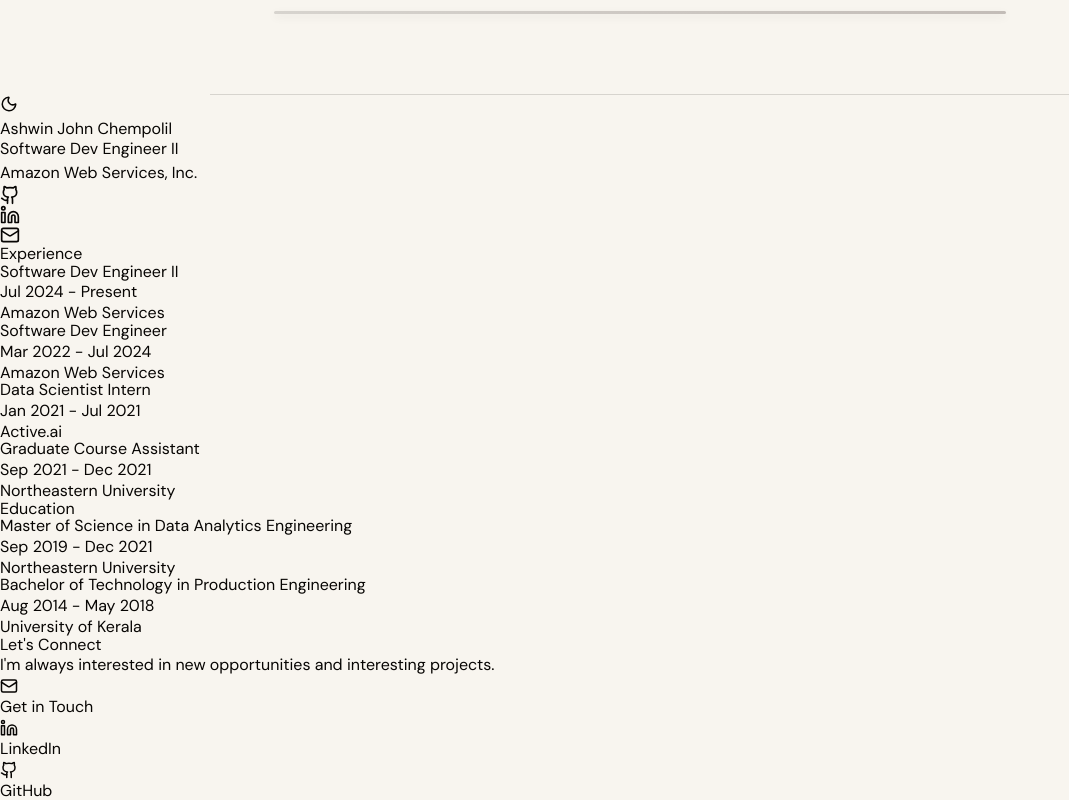
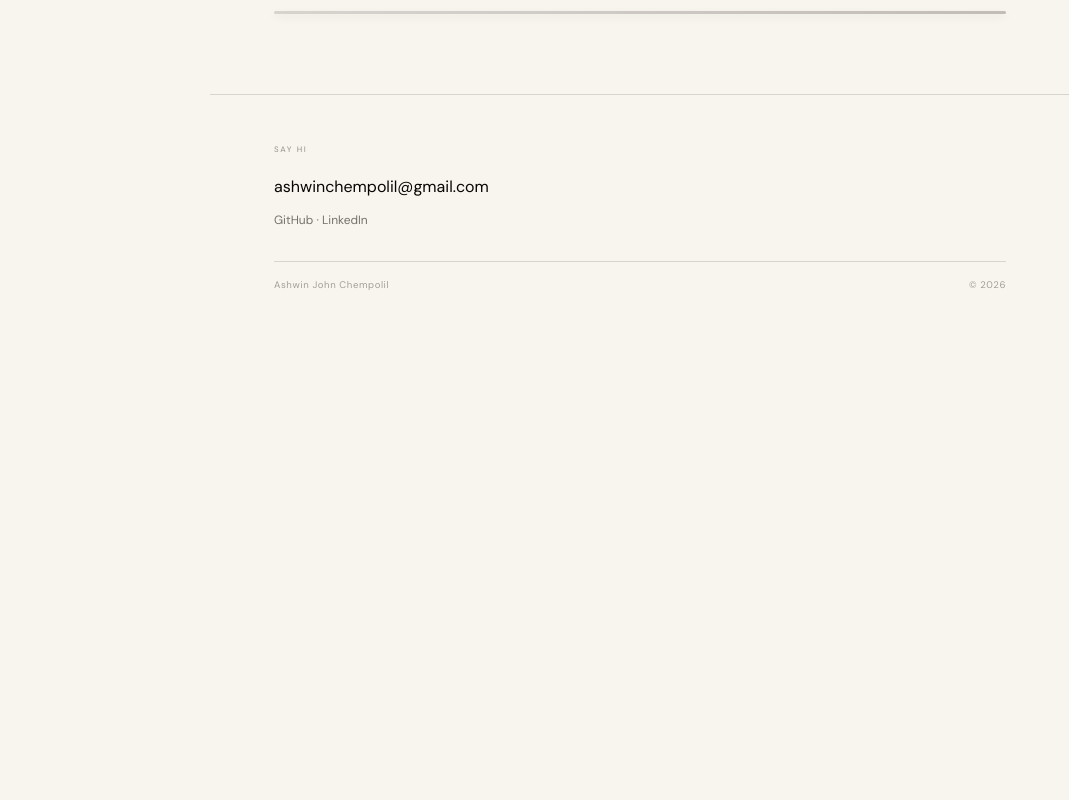
Before and after one commit to ashwinjohn3/ajc-portfolio, a Next.js app: page / in a window 1280 px wide. Shown: the part 1760-2560 px from the top of the page, without its empty margins (0-1069 px from the left). After the commit the page ends 2116 px from the top, so only its background shows below. Built offline with nearby package versions, Linux system fonts and the light colour scheme.

Commit message:
feat: assemble full Kinetic Light portfolio

```diff
--- a/app/page.tsx
+++ b/app/page.tsx
@@ -1,185 +1,23 @@
 // app/page.tsx
-'use client';
+import Nav from './components/Nav'
+import Hero from './components/Hero'
+import SectionTable from './components/SectionTable'
+import Shelf from './components/Shelf'
+import Footer from './components/Footer'
+import { EXPERIENCE, EDUCATION, GAMES, MOVIES, TV_SHOWS } from '../utils/constants'
 
-import { useState, useEffect } from 'react';
-import { useTheme } from 'next-themes';
-import { Github, Linkedin, Mail, Sun, Moon } from 'lucide-react';
-import { PERSONAL_INFO, EXPERIENCE, EDUCATION, GAMES, MOVIES, TV_SHOWS } from '../utils/constants';
-import Nav from './components/Nav';
-import Hero from './components/Hero';
-import SectionTable from './components/SectionTable';
-import Shelf from './components/Shelf';
-import Footer from './components/Footer';
-
-const Portfolio = () => {
-  const { theme, setTheme } = useTheme();
-  const [mounted, setMounted] = useState(false);
-
-  useEffect(() => {
-    setMounted(true);
-  }, []);
-
-  const toggleTheme = () => {
-    setTheme(theme === 'light' ? 'dark' : 'light');
-  };
-
-  // Don't render until mounted to prevent hydration mismatch
-  if (!mounted) {
-    return null;
-  }
-
-
-  const experiences = [
-    {
-      company: 'Amazon Web Services',
-      role: 'Software Dev Engineer II',
-      dates: 'Jul 2024 - Present',
-    },
-    {
-      company: 'Amazon Web Services',
-      role: 'Software Dev Engineer',
-      dates: 'Mar 2022 - Jul 2024',
-    },
-    {
-      company: 'Active.ai',
-      role: 'Data Scientist Intern',
-      dates: 'Jan 2021 - Jul 2021',
-    },
-    {
-      company: 'Northeastern University',
-      role: 'Graduate Course Assistant',
-      dates: 'Sep 2021 - Dec 2021',
-    }
-  ];
-
-  const education = [
-    {
-      institution: 'Northeastern University',
-      degree: 'Master of Science in Data Analytics Engineering',
-      dates: 'Sep 2019 - Dec 2021'
-    },
-    {
-      institution: 'University of Kerala',
-      degree: 'Bachelor of Technology in Production Engineering',
-      dates: 'Aug 2014 - May 2018'
-    }
-  ];
-
+export default function Page() {
   return (
-    <div className="portfolio-container">
+    <>
       <Nav />
+      <main>
         <Hero />
+        {/* SectionTable renders its own <section> — pass id directly to avoid nested <section><section> */}
         <SectionTable id="experience" heading="Experience" rows={EXPERIENCE} />
         <SectionTable id="education" heading="Education" rows={EDUCATION} />
         <Shelf games={GAMES} movies={MOVIES} tvShows={TV_SHOWS} />
-      {/* Animated Background */}
-      <div className="background">
-        <div className="dots-layer main-dots"></div>
-      </div>
-
-      {/* Theme Toggle */}
-      <button
-        onClick={toggleTheme}
-        className="theme-toggle-fixed"
-        aria-label="Toggle theme"
-      >
-        {theme === 'light' ? <Moon size={18} /> : <Sun size={18} />}
-      </button>
-
-      {/* Main Content Container */}
-      <div className="content-box">
-        {/* Hero Section */}
-        <section className="hero">
-          <div className="hero-content">
-            <h1 className="hero-name">{PERSONAL_INFO.name}</h1>
-          </div>
-        </section>
-
-        <div className="hero-info">
-          <p className="hero-role">{PERSONAL_INFO.role}</p>
-          <p className="hero-company">{PERSONAL_INFO.company}</p>
-          <div className="hero-social">
-            <a href={PERSONAL_INFO.github} aria-label="GitHub" className="hero-social-link">
-              <Github size={20} />
-            </a>
-            <a href={PERSONAL_INFO.linkedin} aria-label="LinkedIn" className="hero-social-link">
-              <Linkedin size={20} />
-            </a>
-            <a href={`mailto:${PERSONAL_INFO.email}`} aria-label="Email" className="hero-social-link">
-              <Mail size={20} />
-            </a>
-          </div>
-        </div>
-
-        {/* Main Content */}
-        <main className="main-content">
-          {/* Experience Section */}
-          <section className="section">
-            <h2 className="section-title">Experience</h2>
-            <div className="timeline">
-              {experiences.map((exp, index) => (
-                <div key={index} className="timeline-item">
-                  <div className="timeline-line"></div>
-                  <div className="timeline-content">
-                    <div className="timeline-header">
-                      <h3 className="timeline-title">{exp.role}</h3>
-                      <span className="timeline-dates">{exp.dates}</span>
-                    </div>
-                    <h4 className="timeline-subtitle">{exp.company}</h4>
-                  </div>
-                </div>
-              ))}
-            </div>
-          </section>
-
-          {/* Education Section */}
-          <section className="section">
-            <h2 className="section-title">Education</h2>
-            <div className="timeline">
-              {education.map((edu, index) => (
-                <div key={index} className="timeline-item">
-                  <div className="timeline-line"></div>
-                  <div className="timeline-content">
-                    <div className="timeline-header">
-                      <h3 className="timeline-title">{edu.degree}</h3>
-                      <span className="timeline-dates">{edu.dates}</span>
-                    </div>
-                    <h4 className="timeline-subtitle">{edu.institution}</h4>
-                  </div>
-                </div>
-              ))}
-            </div>
-          </section>
-
-          {/* Contact Section */}
-          <section className="section contact-section">
-              <h2 className="section-title">Let&apos;s Connect</h2>
-              <p className="contact-description">
-                I&apos;m always interested in new opportunities and interesting projects.
-              </p>
-              <div className="contact-buttons">
-                <a href={`mailto:${PERSONAL_INFO.email}`} className="contact-button">
-                  <Mail size={18} />
-                  Get in Touch
-                </a>
-                <a href={PERSONAL_INFO.linkedin} className="contact-button secondary">
-                  <Linkedin size={18} />
-                  LinkedIn
-                </a>
-                <a href={PERSONAL_INFO.github} className="contact-button secondary">
-                  <Github size={18} />
-                  GitHub
-                </a>
-              </div>
-            </section>
       </main>
       <Footer />
-      </div>
-
-
-
-    </div>
-  );
-};
-
-export default Portfolio;
+    </>
+  )
+}
```
Lines whose indentation alone changed are shown as unchanged.
